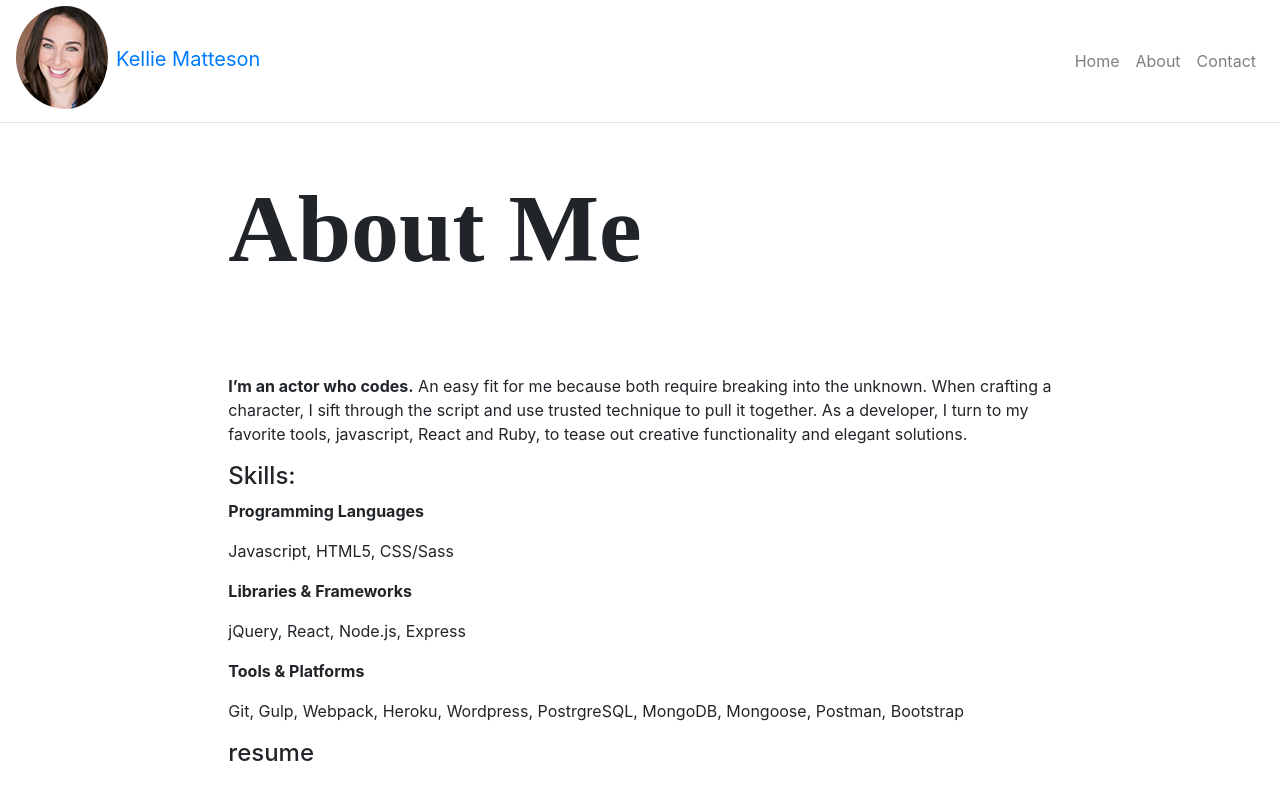
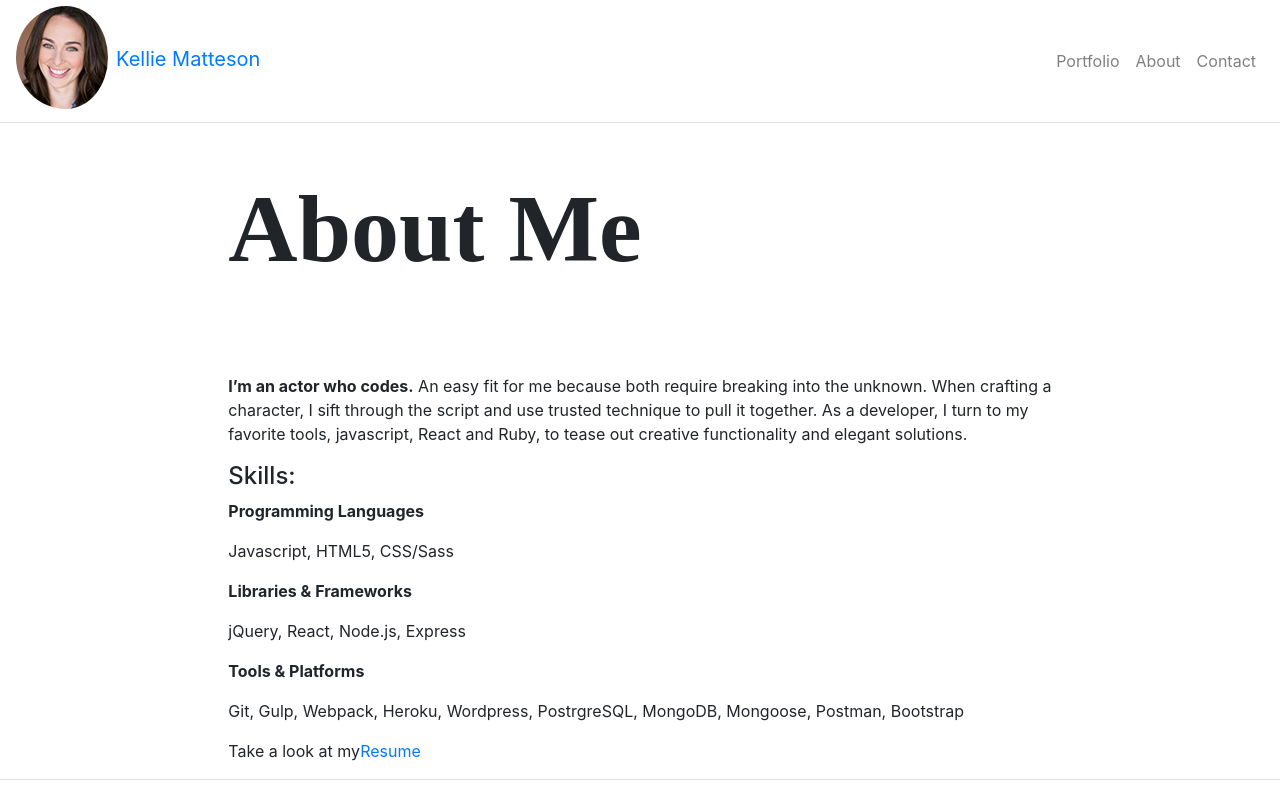
Before and after one commit to kelliematteson/portfolio, a React (Create React App) app: page /about in a window 1280 px wide. Shown: the top 799 px of the page. Built offline with nearby package versions, Linux system fonts and the light colour scheme; a web font is replaced by a local one.

Commit message:
added google doc resume link

```diff
--- a/src/App.js
+++ b/src/App.js
@@ -18,7 +18,7 @@ class App extends React.Component {
     this.state = {
       title: 'Kellie Matteson',
       headerLinks: [
-        { title: 'Home', path: '/' },
+        { title: 'Portfolio', path: '/' },
         { title: 'About', path: '/about' },
         { title: 'Contact', path: '/contact' },
       ],
@@ -50,7 +50,7 @@ class App extends React.Component {
           <NavBar.Toggle className="border-0" aria-controls="navbar-toggle" />
           <NavBar.Collapse id="navbar-toggle">
             <Nav className="ml-auto">
-              <Link className="nav-link" to="/">Home</Link>
+              <Link className="nav-link" to="/">Portfolio</Link>
               <Link className="nav-link" to="/about">About</Link>
               <Link className="nav-link" to="/contact">Contact</Link>
 
--- a/src/pages/AboutPage.js
+++ b/src/pages/AboutPage.js
@@ -27,8 +27,8 @@ function AboutPage(props) {
              <p>jQuery, React, Node.js, Express</p>
              <strong><p>Tools & Platforms</p></strong>
              <p>Git, Gulp, Webpack, Heroku, Wordpress, PostrgreSQL, MongoDB, Mongoose, Postman, Bootstrap</p>
-             <h4>resume</h4>
-             <img src="/images/kelliematteson_fullstackdevResume.jpg" />
+             <p>Take a look at my<a href="https://docs.google.com/document/d/e/2PACX-1vTc3nPUynC535J8tkDYz281XN3mlVz6gLpb7YoESWyaAw81_THvt4BQDOvowDboT2P0FmTBQEZ4igM6/pub">Resume</a></p>
+
             </Content>
 
         </div>
```
